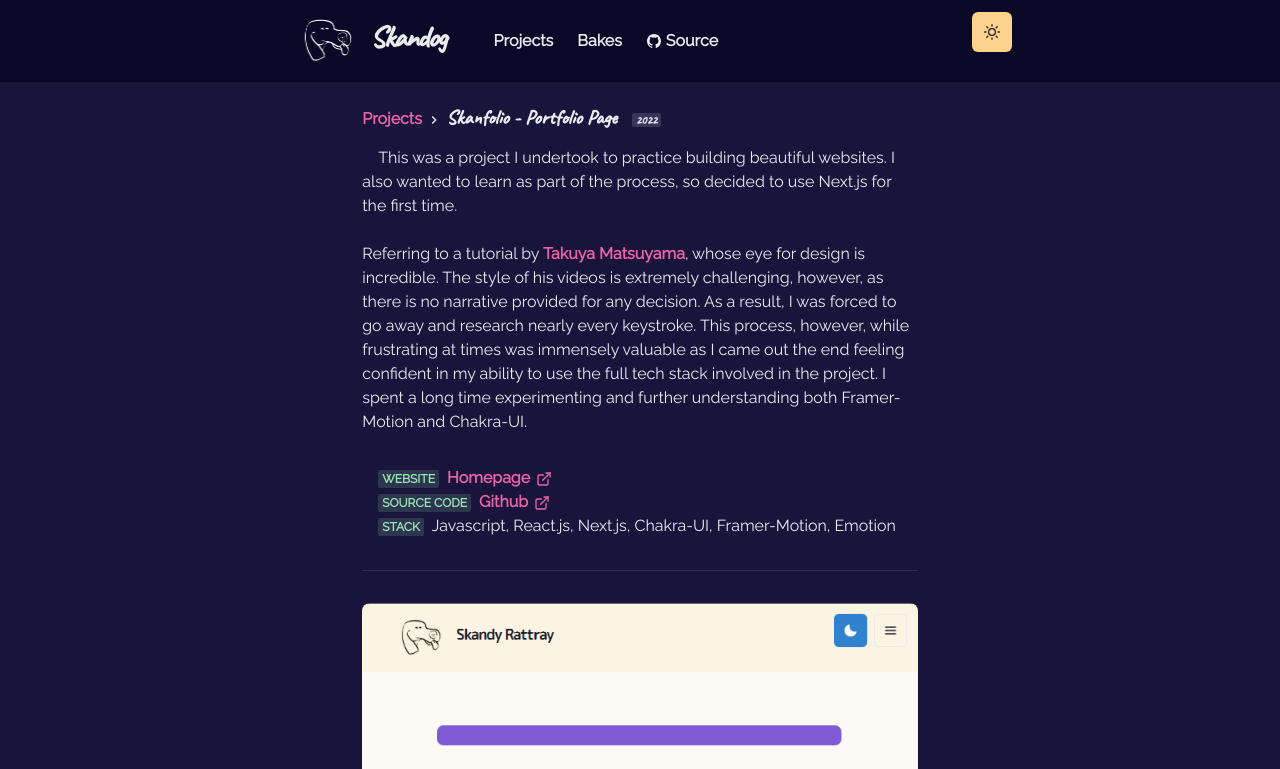
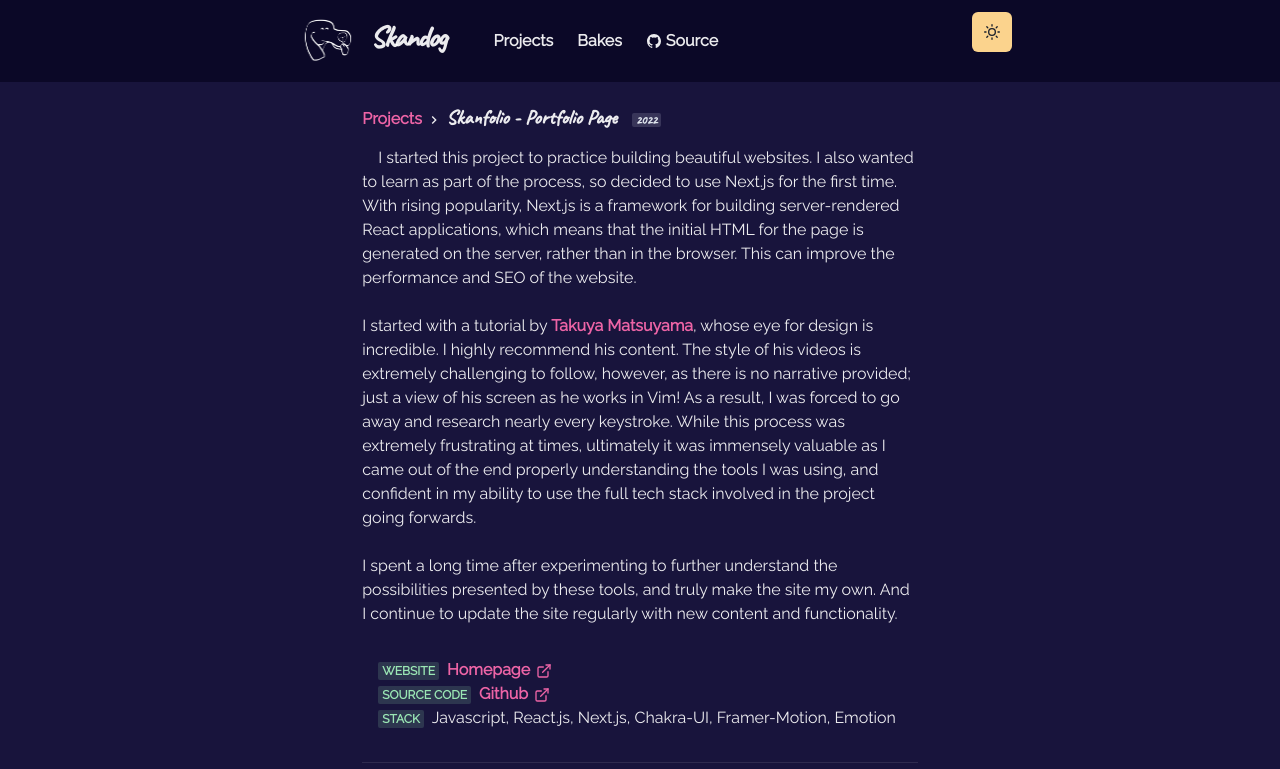
Before and after one commit to skandog/p, a Next.js app: page /projects/skanfolio in a window 1280 px wide. Shown: the top 769 px of the page. Built offline with nearby package versions, Linux system fonts and the light colour scheme.

Commit message:
update portfolio copy, expanded and talked more about the tech

```diff
--- a/pages/projects/skanfolio.js
+++ b/pages/projects/skanfolio.js
@@ -23,22 +23,31 @@ const Project = () => {
           Skanfolio - Portfolio Page <Badge ml={'10px'}>2022</Badge>
         </Title>
         <P>
-          This was a project I undertook to practice building beautiful
-          websites. I also wanted to learn as part of the process, so decided to
-          use Next.js for the first time.
-          <br /> <br />
-          Referring to a tutorial by
+          I started this project to practice building beautiful websites. I also
+          wanted to learn as part of the process, so decided to use Next.js for
+          the first time. With rising popularity, Next.js is a framework for
+          building server-rendered React applications, which means that the
+          initial HTML for the page is generated on the server, rather than in
+          the browser. This can improve the performance and SEO of the website.
+          <br /> <br />I started with a tutorial by
           <NextLink href="https://twitter.com/craftzdog" passHref>
             <Link target={'_blank'}> Takuya Matsuyama</Link>
           </NextLink>
-          , whose eye for design is incredible. The style of his videos is
-          extremely challenging, however, as there is no narrative provided for
-          any decision. As a result, I was forced to go away and research nearly
-          every keystroke. This process, however, while frustrating at times was
-          immensely valuable as I came out the end feeling confident in my
-          ability to use the full tech stack involved in the project. I spent a
-          long time experimenting and further understanding both Framer-Motion
-          and Chakra-UI. <br />
+          , whose eye for design is incredible. I highly recommend his content.
+          The style of his videos is extremely challenging to follow, however,
+          as there is no narrative provided; just a view of his screen as he
+          works in Vim! As a result, I was forced to go away and research nearly
+          every keystroke. While this process was extremely frustrating at
+          times, ultimately it was immensely valuable as I came out of the end
+          properly understanding the tools I was using, and confident in my
+          ability to use the full tech stack involved in the project going
+          forwards.
+          <br />
+          <br />
+          I spent a long time after experimenting to further understand the
+          possibilities presented by these tools, and truly make the site my
+          own. And I continue to update the site regularly with new content and
+          functionality. <br />
           <br />
         </P>
         <List ml={4} my={2}>
```
